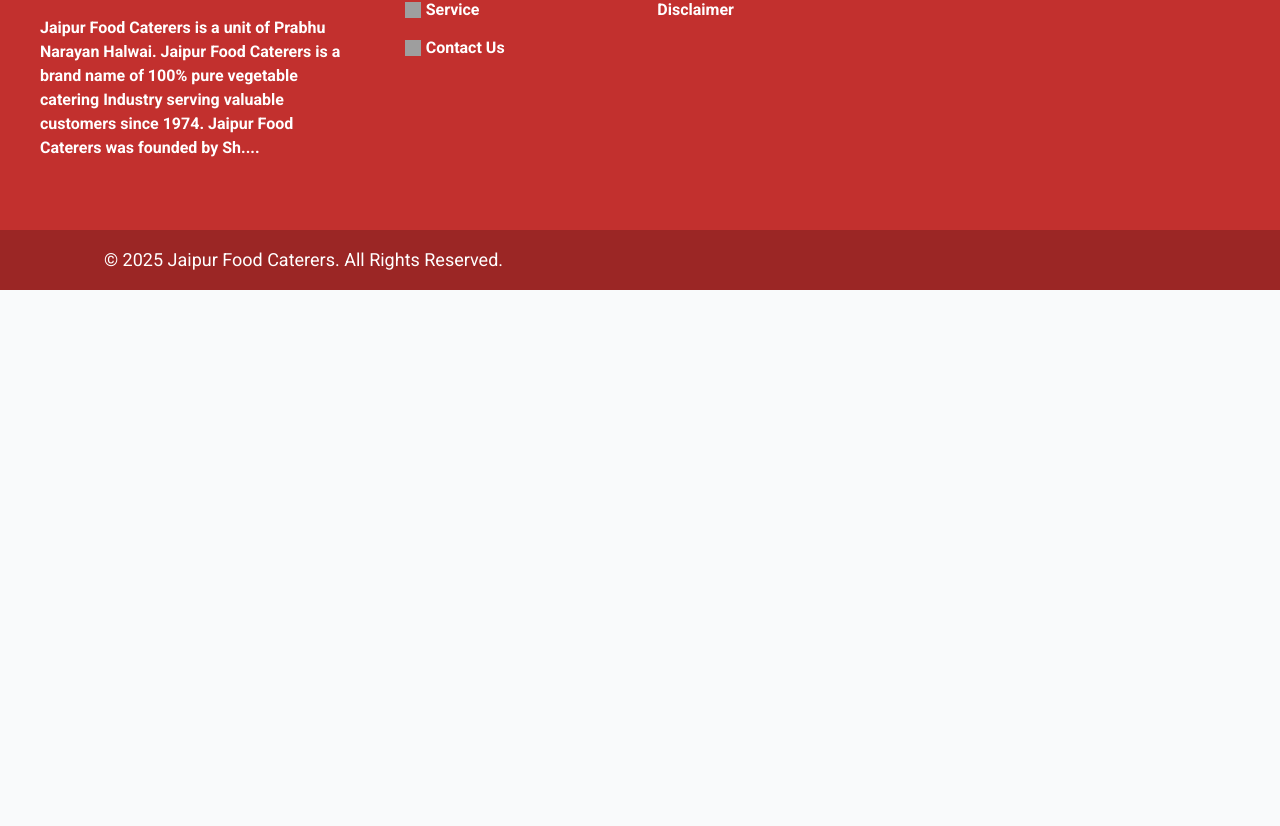
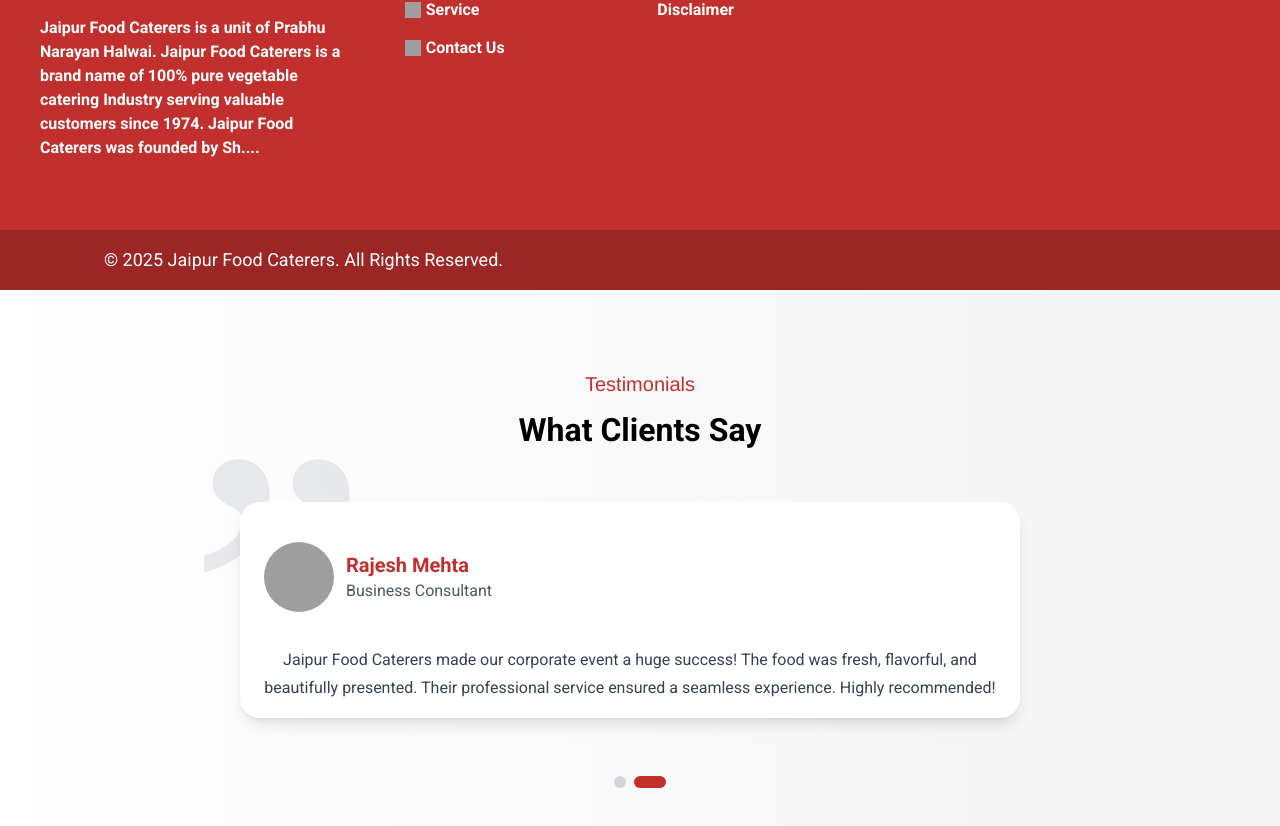
Before and after one commit to doomshell2020/website-builder-frontend, a Next.js app: page /themes/caters/part in a window 1280 px wide. Shown: the part 2810-3636 px from the top of the page. Before the commit the page ends 3100 px from the top, so only its background shows below. Built offline with nearby package versions, Linux system fonts and the light colour scheme; no server answers; grey boxes are pictures that could not be loaded.

Commit message:
06-11-2025

```diff
--- a/package.json
+++ b/package.json
@@ -1,5 +1,5 @@
 {
-  "name": "bigbash",
+  "name": "websitebuilder",
   "version": "0.1.0",
   "private": true,
   "scripts": {
--- a/src/app/administrator/page.tsx
+++ b/src/app/administrator/page.tsx
@@ -238,7 +238,7 @@
             <div className="flex items-center gap-3 justify-center">
               <img
                 src="/assest/image/logo_white.png" // fallback
-                alt="Bigbash"
+                alt="websitebuilder"
                 className="min-h-12 max-h-24"
               />
             </div>
--- a/src/app/themes/caters/layout.tsx
+++ b/src/app/themes/caters/layout.tsx
@@ -2,6 +2,7 @@
 import "./caters.css";
 import Header from "./components/header/page";
 import Footer from "./components/footer/page";
+import Testimonials from "./testimonials/page";
 
 export default function Layout({ children, project, }: { children: React.ReactNode; project: any; }) {
   return (
@@ -9,6 +10,7 @@
       <Header project={project} />
       <main className="flex-1">{children}</main>
       <Footer project={project} />
+      <Testimonials project={project} />
     </div>
   );
 };
@@ -39,4 +41,4 @@
 //       <Footer project={project} />
 //     </div>
 //   );
-// }
+// };
--- a/src/app/themes/caters/part/page.tsx
+++ b/src/app/themes/caters/part/page.tsx
@@ -41,6 +41,7 @@
         opacity: 1, y: 0, transition: { duration: 0.8, delay },
     },
 });
+
 const feature = [
     {
         src: "https://jaipurfoodcaterers.com/wp-content/uploads/2024/08/howItWorkImg3.png   ",
@@ -69,6 +70,7 @@
     });
     return (
         <div>
+
             <section className="relative w-full">
                 {/* --- Background Image with Overlay --- */}
                 <div className="relative w-full h-[400px] md:h-[500px] lg:h-[600px] overflow-hidden">
@@ -164,6 +166,7 @@
 
 
             </section>
+
             <section
                 ref={ref}
                 className="w-full bg-gradient-to-b from-white to-[#fff8f8] py-16 px-6 flex flex-col items-center"
@@ -281,6 +284,7 @@
                     </div>
                 </div>
             </section>
+
         </div>
     );
 };
--- a/src/app/themes/caters/testimonials/page.tsx
+++ b/src/app/themes/caters/testimonials/page.tsx
@@ -32,6 +32,7 @@
                 setTestimonialData(testimonialsData);
                 return;
             }
+
             try {
                 const res: any = await fetchTestimonials(project.company_name);
                 const data = res?.result?.data || res?.result || res;
--- a/src/lib/adminContext.tsx
+++ b/src/lib/adminContext.tsx
@@ -37,7 +37,7 @@
         setName(name);
       } catch (error: any) {
         console.error("🔴 Admin Profile Error:", error?.message || error);
-        // logout?.();
+        logout?.();
       } finally {
         if (isActive) setLoading(false);
       }
```
Also changed, not shown: src/app/themes/caters/services/page.tsx (+5 -5 lines). Lines whose indentation alone changed are shown as unchanged.
